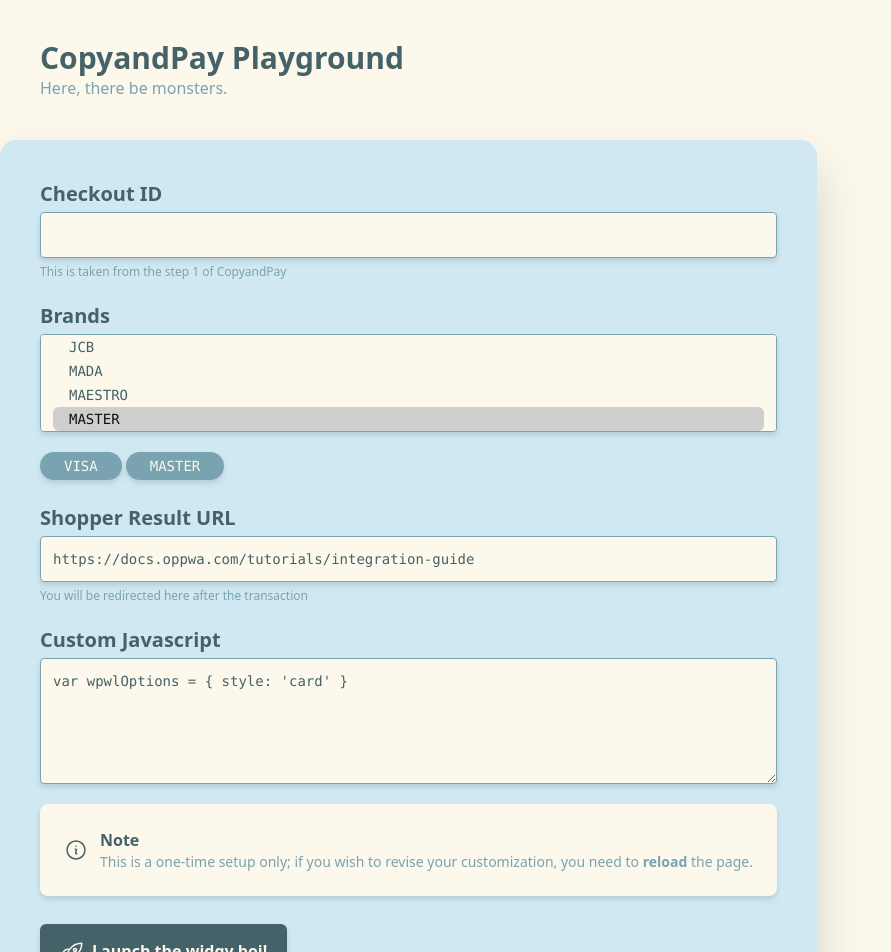
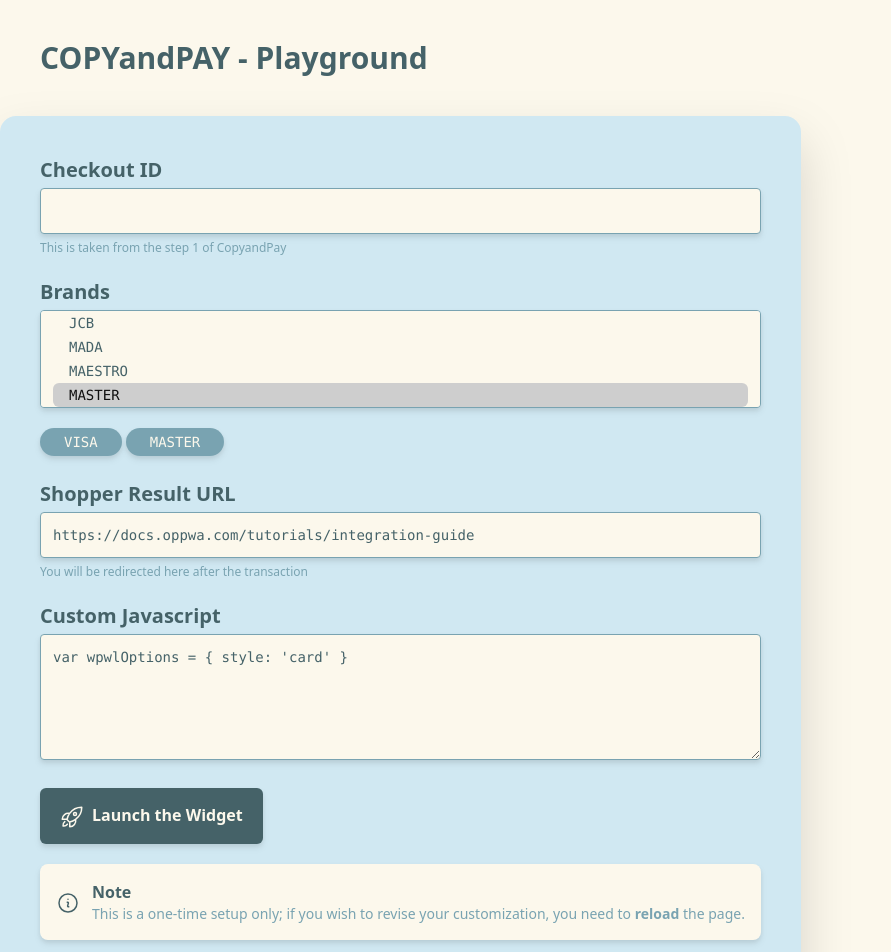
Before and after one commit to veib6247/cnp-pg, a Vue app: page / in a window 1280 px wide. Shown: the top 952 px of the page, without its empty margins (0-891 px from the left). Built offline with nearby package versions, Linux system fonts and the light colour scheme.

Commit message:
minor adjustments, added keyboard shortcuts

```diff
--- a/index.html
+++ b/index.html
@@ -4,7 +4,7 @@
     <meta charset="UTF-8" />
     <link rel="icon" href="/playground.png" />
     <meta name="viewport" content="width=device-width, initial-scale=1.0" />
-    <title>CopyandPay Playground</title>
+    <title>COPYandPAY - Playground</title>
 
     <!-- sadly jQuery -->
     <script src="/jquery-3.6.4.min.js"></script>
--- a/src/App.vue
+++ b/src/App.vue
@@ -9,6 +9,7 @@
 import UserTextArea from './components/UserTextArea.vue'
 import SubmitButton from './components/SubmitButton.vue'
 import LaunchIcon from './components/icons/LaunchIcon.vue'
+import InfoIcon from './components/icons/InfoIcon.vue'
 import CnpWidget from './components/CnpWidget.vue'
 
 const checkoutId = ref('')
@@ -21,8 +22,7 @@
 /**
  *
  */
-function sumbit() {
-
+const sumbit = () => {
   if (checkoutId.value == '') {
     alert('Checkout ID cannot be empty!')
   } else {
@@ -51,7 +51,8 @@
     <div class="flex-initial flex-wrap">
       <div class="mb-10 p-10 bg-secondary rounded-2xl drop-shadow-2xl flex flex-col gap-5">
         <!-- get checkout ID from user -->
-        <UserInput label="Checkout ID" helper-text="This is taken from the step 1 of CopyandPay" v-model="checkoutId" />
+        <UserInput label="Checkout ID" helper-text="This is taken from the step 1 of CopyandPay"
+          @key-enter-action="sumbit" v-model="checkoutId" />
 
         <!-- select brands here -->
         <div>
@@ -84,21 +85,23 @@
 
 
         <UserInput label="Shopper Result URL" helper-text="You will be redirected here after the transaction"
-          v-model="shopperResultURL" />
+          @key-enter-action="sumbit" v-model="shopperResultURL" />
 
 
-        <UserTextArea label="Custom Javascript" v-model="customJs" />
+        <UserTextArea label="Custom Javascript" @key-enter-action="sumbit" v-model="customJs" />
 
-        <div class="bg-primary p-6 text-accent rounded-lg drop-shadow-md flex flex-row gap-3">
 
+
+        <div class="flex flex-row gap-2">
+          <SubmitButton btn-label="Launch the Widget" @submit-data="sumbit">
+            <LaunchIcon />
+          </SubmitButton>
+        </div>
+
+        <div class="bg-primary p-4 text-accent rounded-lg drop-shadow-md flex flex-row gap-3">
           <div class="my-auto">
-            <svg xmlns="http://www.w3.org/2000/svg" fill="none" viewBox="0 0 24 24" stroke-width="1.5"
-              stroke="currentColor" class="w-6 h-6 ">
-              <path stroke-linecap="round" stroke-linejoin="round"
-                d="M11.25 11.25l.041-.02a.75.75 0 011.063.852l-.708 2.836a.75.75 0 001.063.853l.041-.021M21 12a9 9 0 11-18 0 9 9 0 0118 0zm-9-3.75h.008v.008H12V8.25z" />
-            </svg>
+            <InfoIcon />
           </div>
-
           <div>
             <h1 class="text-accent font-bold">Note</h1>
             <p class="text-sm text-highlights">
@@ -108,12 +111,6 @@
             </p>
           </div>
 
-        </div>
-
-        <div class="flex flex-row gap-2">
-          <SubmitButton btn-label="Launch the widgy boi!" @submit-data="sumbit">
-            <LaunchIcon />
-          </SubmitButton>
         </div>
 
 
--- a/src/components/HeroSection.vue
+++ b/src/components/HeroSection.vue
@@ -1,8 +1,7 @@
 <template>
   <section class="container mx-auto px-10 pt-10 pb-10">
     <h1 class="text-3xl font-bold text-accent">
-      CopyandPay Playground
+      COPYandPAY - Playground
     </h1>
-    <p class="text-highlights">Here, there be monsters.</p>
   </section>
 </template>
--- a/src/components/UserInput.vue
+++ b/src/components/UserInput.vue
@@ -15,7 +15,7 @@
   }
 })
 
-defineEmits(['update:modelValue'])
+defineEmits(['update:modelValue', 'keyEnterAction'])
 </script>
 
 <template>
@@ -24,8 +24,8 @@
 
     <input type="text"
       class="mt-1 p-3 font-mono bg-primary text-accent text-sm rounded border border-highlights drop-shadow-md block w-full transition focus:border-highlights focus:ring focus:ring-highlights focus:ring-opacity-30"
-      :value="modelValue" @input="$emit('update:modelValue', ($event.target as HTMLInputElement).value)"
-      spellcheck="false">
+      :value="modelValue" @keyup.enter="$emit('keyEnterAction')"
+      @input="$emit('update:modelValue', ($event.target as HTMLInputElement).value)" spellcheck="false">
 
     <label class="text-xs text-highlights" v-if="helperText">{{ helperText }}</label>
   </div>
--- a/src/components/UserTextArea.vue
+++ b/src/components/UserTextArea.vue
@@ -10,7 +10,7 @@
   }
 })
 
-defineEmits(['update:modelValue'])
+defineEmits(['update:modelValue', 'keyEnterAction'])
 </script>
 
 <template>
@@ -20,7 +20,7 @@
 
     <textarea rows="5"
       class="mt-1 p-3 block font-mono text-accent text-sm w-full rounded border-highlights drop-shadow-md bg-primary transition focus:border-highlights focus:ring focus:ring-highlights focus:ring-opacity-30"
-      :value="modelValue" @input="$emit('update:modelValue', ($event.target as HTMLInputElement).value)"
-      spellcheck="false"></textarea>
+      :value="modelValue" @keyup.ctrl.enter="$emit('keyEnterAction')"
+      @input="$emit('update:modelValue', ($event.target as HTMLInputElement).value)" spellcheck="false"></textarea>
   </div>
 </template>
--- /dev/null
+++ b/src/components/icons/InfoIcon.vue
@@ -0,0 +1,7 @@
+<template>
+  <svg xmlns="http://www.w3.org/2000/svg" fill="none" viewBox="0 0 24 24" stroke-width="1.5" stroke="currentColor"
+    class="w-6 h-6 inline">
+    <path stroke-linecap="round" stroke-linejoin="round"
+      d="M11.25 11.25l.041-.02a.75.75 0 011.063.852l-.708 2.836a.75.75 0 001.063.853l.041-.021M21 12a9 9 0 11-18 0 9 9 0 0118 0zm-9-3.75h.008v.008H12V8.25z" />
+  </svg>
+</template>
--- a/src/components/icons/TrashIcon.vue
+++ /dev/null
@@ -1,7 +0,0 @@
-<template>
-  <svg xmlns="http://www.w3.org/2000/svg" fill="none" viewBox="0 0 24 24" stroke-width="1.5" stroke="currentColor"
-    class="w-6 h-6 inline">
-    <path stroke-linecap="round" stroke-linejoin="round"
-      d="M14.74 9l-.346 9m-4.788 0L9.26 9m9.968-3.21c.342.052.682.107 1.022.166m-1.022-.165L18.16 19.673a2.25 2.25 0 01-2.244 2.077H8.084a2.25 2.25 0 01-2.244-2.077L4.772 5.79m14.456 0a48.108 48.108 0 00-3.478-.397m-12 .562c.34-.059.68-.114 1.022-.165m0 0a48.11 48.11 0 013.478-.397m7.5 0v-.916c0-1.18-.91-2.164-2.09-2.201a51.964 51.964 0 00-3.32 0c-1.18.037-2.09 1.022-2.09 2.201v.916m7.5 0a48.667 48.667 0 00-7.5 0" />
-  </svg>
-</template>
```
